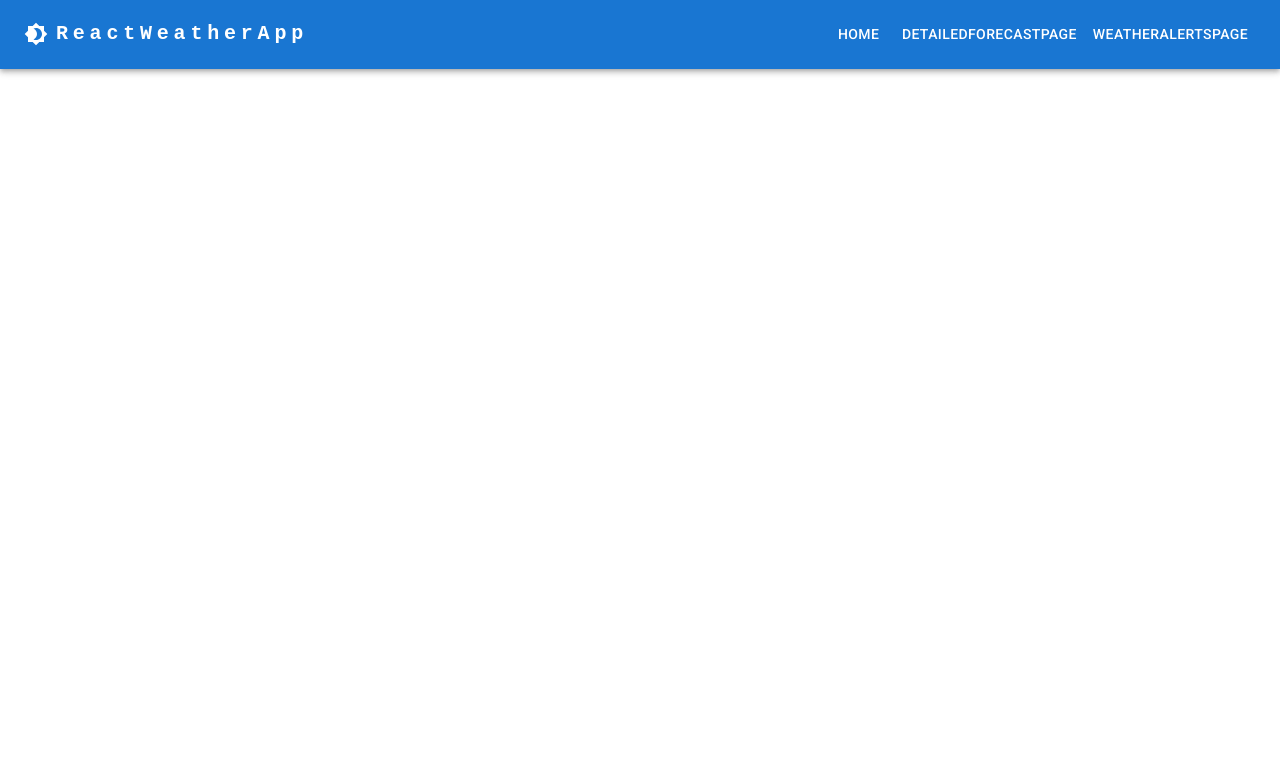
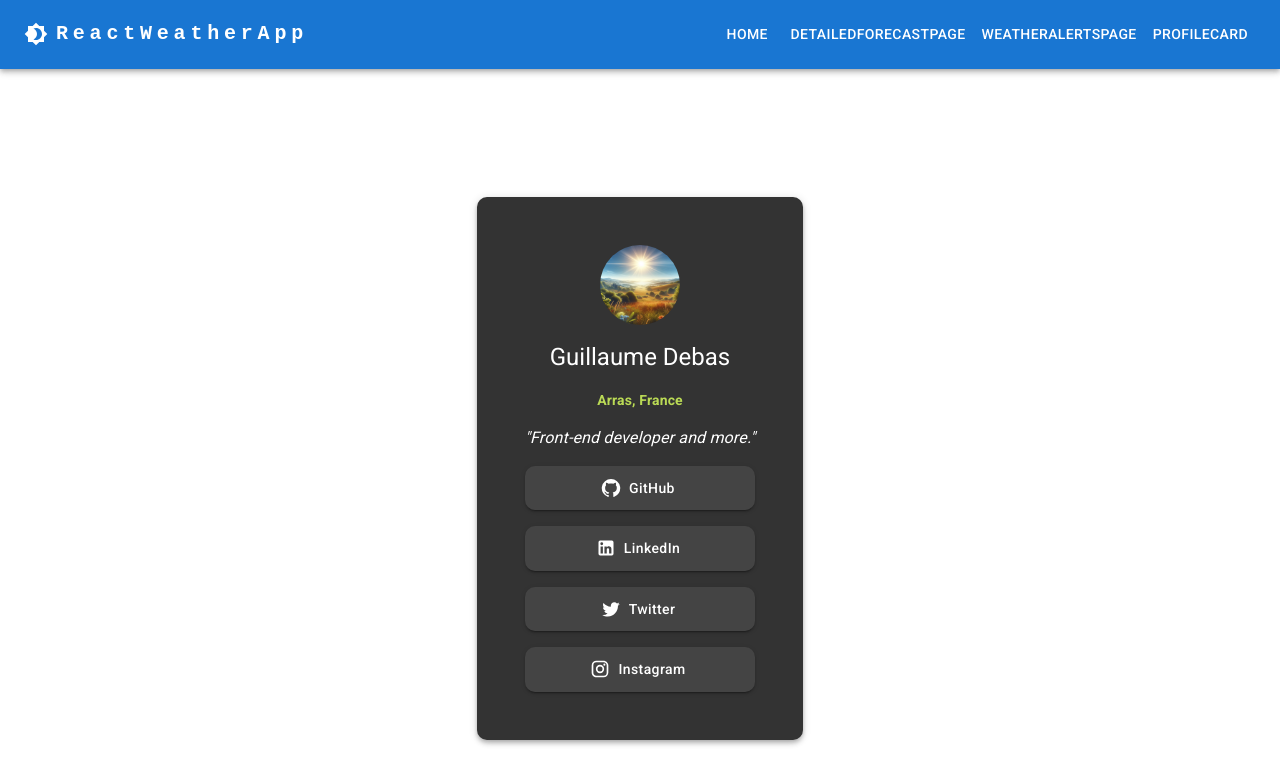
Before and after one commit to guillaumedebas/reactweatherapp, a React (Vite) app: page /profilecard in a window 1280 px wide. Shown: the top 784 px of the page. Built offline with nearby package versions, Linux system fonts and the light colour scheme.

Commit message:
ProfilCard added

```diff
--- a/src/App.tsx
+++ b/src/App.tsx
@@ -4,6 +4,7 @@ import ResponsiveAppBar from './components/ResponsiveAppBar/ResponsiveAppBar';
 import HomePage from './pages/HomePage/HomePage';
 import DetailedForecastPage from './pages/DetailedForecastPage/DetailedForecastPage';
 import WeatherAlertsPage from './pages/WeatherAlertsPage/WeatherAlertsPage';
+import ProfileCard from './pages/ProfileCard/ProfileCard';
 
 
 function App() {
@@ -14,6 +15,7 @@ function App() {
         <Route path="/" element={<MainDisplay content={<HomePage />} />} />
         <Route path="/DetailedForecastPage" element={<MainDisplay content={<DetailedForecastPage />} />} />
         <Route path="/WeatherAlertsPage" element={<MainDisplay content={<WeatherAlertsPage />} />} />
+        <Route path="/profilecard" element={<MainDisplay content={<ProfileCard />} />} />
       </Routes>
     </Router>
   );
--- /dev/null
+++ b/src/pages/ProfileCard/ProfileCard.tsx
@@ -0,0 +1,72 @@
+import { Paper, Typography, Button, Stack, Avatar } from '@mui/material';
+import { GitHub, Twitter, LinkedIn, Instagram } from '@mui/icons-material';
+import img from '../../assets/img/weathersun.webp'
+
+
+const ProfileCard = () => {
+    return (
+        <Paper elevation={4} sx={{ maxWidth: 345, padding: 6, backgroundColor: '#333', color: '#fff', borderRadius: '10px' }}>
+            <Stack direction="column" spacing={2} alignItems="center">
+                <Avatar
+                    src={img}
+                    alt="Guillaume Debas"
+                    style={{ width: 80, height: 80 }}
+                />
+                <Typography variant="h5" >Guillaume Debas</Typography>
+                <Typography variant="body2" fontWeight='bold' color='#BADA55'>Arras, France</Typography>
+                <Typography variant="body1" fontStyle="italic">
+                    "Front-end developer and more."
+                </Typography>
+                <Button
+                    variant="contained"
+                    startIcon={<GitHub />}
+                    component="a"
+                    href="https://github.com/guillaumedebas/"
+                    target="_blank"
+                    rel="noopener noreferrer"
+                    fullWidth
+                    sx={{ textTransform: 'none', padding: '10px', backgroundColor: '#444', '&:hover': { backgroundColor: '#555' }, borderRadius: '10px' }}
+                >
+                    GitHub
+                </Button>
+                <Button
+                    variant="contained"
+                    startIcon={<LinkedIn />}
+                    component="a"
+                    href="https://www.linkedin.com/in/guillaume-debas/"
+                    target="_blank"
+                    rel="noopener noreferrer"
+                    sx={{ textTransform: 'none', padding: '10px', backgroundColor: '#444', '&:hover': { backgroundColor: '#555' }, borderRadius: '10px' }}
+                    fullWidth
+                >
+                    LinkedIn
+                </Button>
+                <Button
+                    variant="contained"
+                    startIcon={<Twitter />}
+                    component="a"
+                    href="https://github.com/guillaumedebas/"
+                    target="_blank"
+                    rel="noopener noreferrer"
+                    fullWidth
+                    sx={{ textTransform: 'none', padding: '10px', backgroundColor: '#444', '&:hover': { backgroundColor: '#555' }, borderRadius: '10px' }}
+                >
+                    Twitter
+                </Button>
+                <Button
+                    variant="contained"
+                    startIcon={<Instagram />}
+                    component="a"
+                    href="https://github.com/guillaumedebas/"
+                    target="_blank"
+                    rel="noopener noreferrer"
+                    sx={{ textTransform: 'none', padding: '10px', backgroundColor: '#444', '&:hover': { backgroundColor: '#555' }, borderRadius: '10px' }}
+                    fullWidth>
+                    Instagram
+                </Button>
+            </Stack>
+        </Paper>
+    );
+};
+
+export default ProfileCard;
--- a/src/routes/routes.ts
+++ b/src/routes/routes.ts
@@ -2,4 +2,5 @@ export const routes = [
   { title: 'Home', path: '/' },
   { title: 'DetailedForecastPage', path: '/detailedforecastpage' },
   { title: 'WeatherAlertsPage', path: '/weatheralertspage' },
+  { title: 'ProfileCard', path: '/profilecard' },
 ];
```
